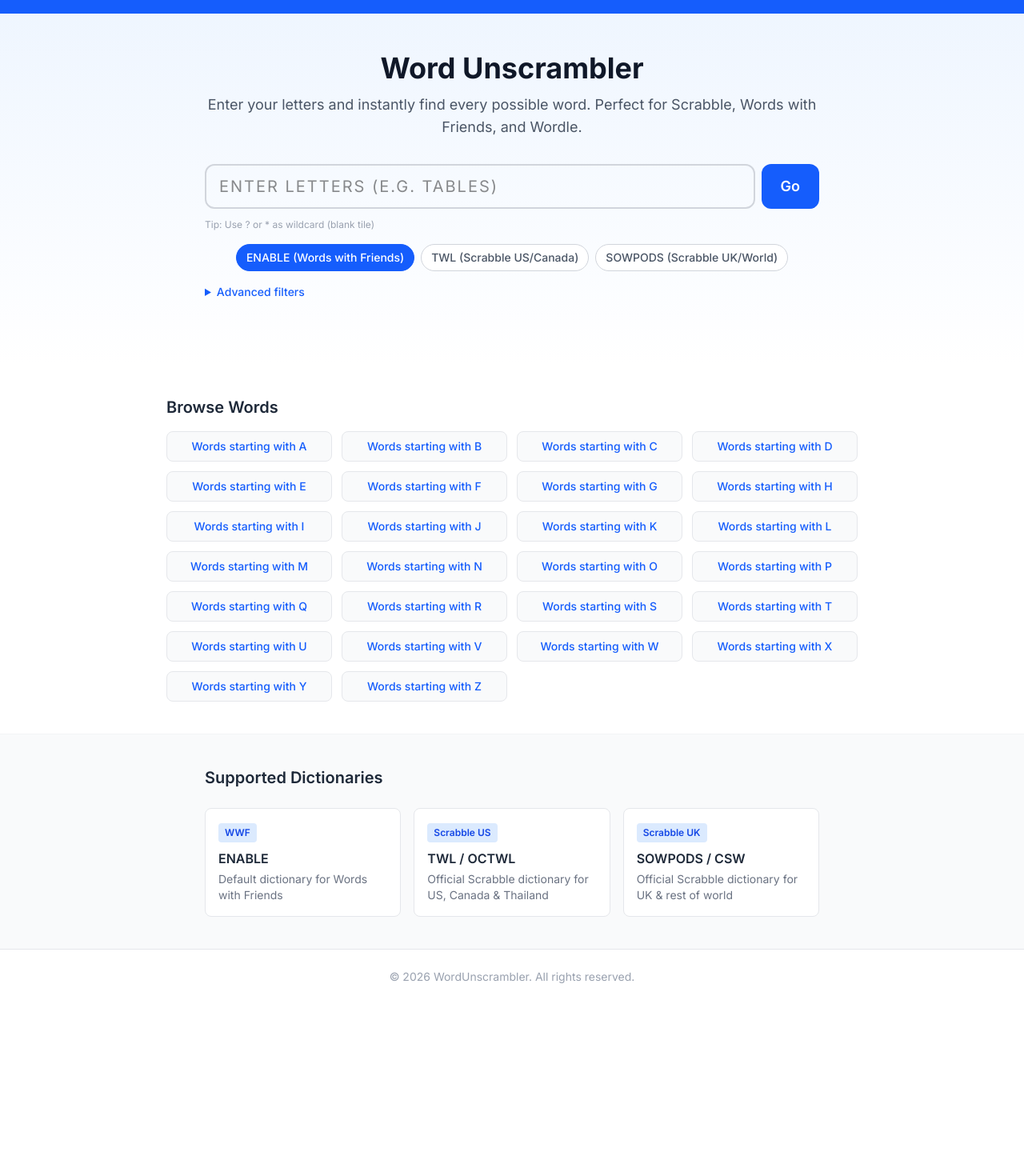
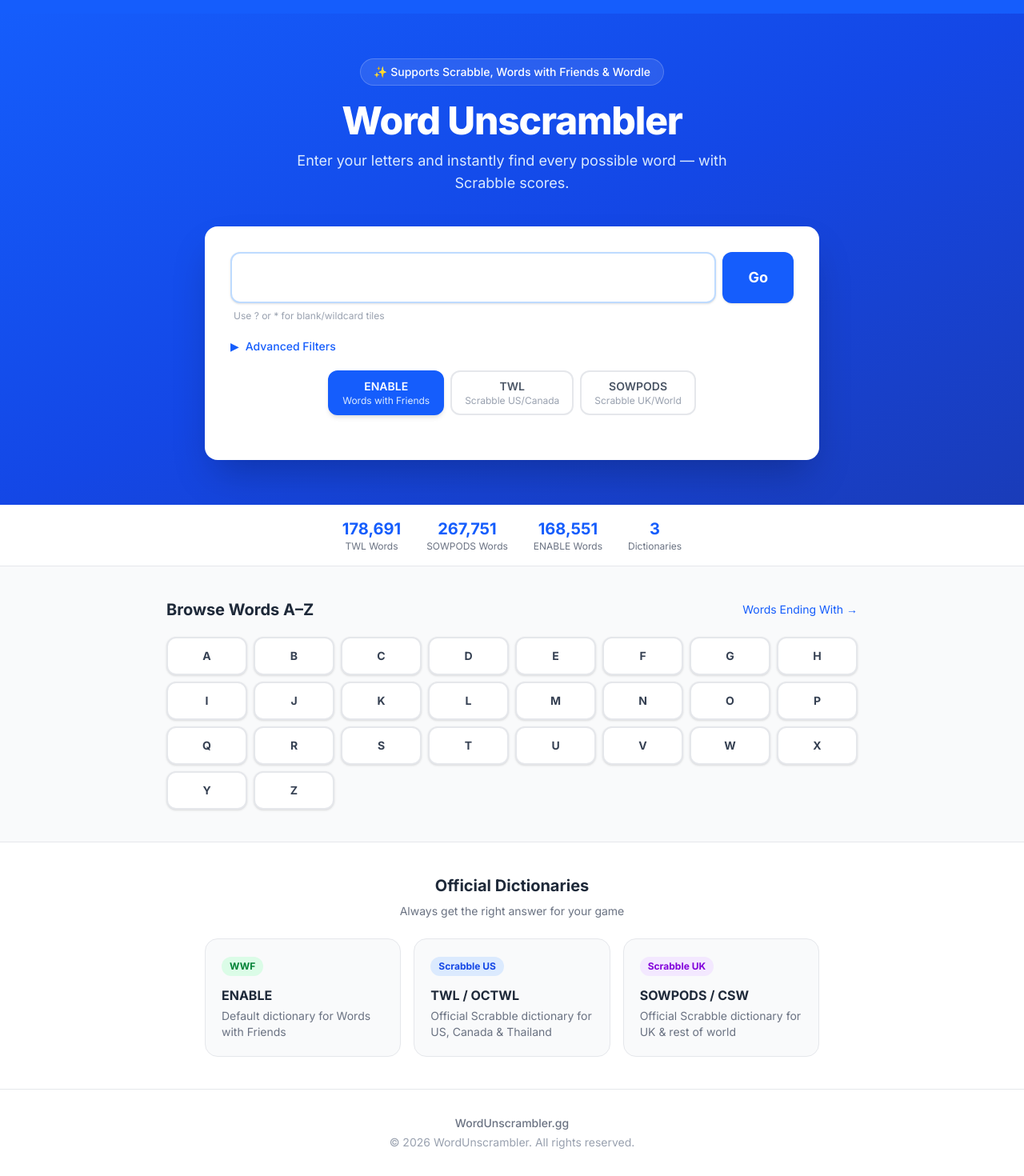
Before and after one commit to magicarcher101/word-unscrambler, a Next.js app: page / in a window 1280 px wide. Shown: the part 47-1517 px from the top of the page at 80% size. Before the commit the page ends 1302 px from the top, so only its background shows below. Built offline with nearby package versions, Linux system fonts and the light colour scheme.

Commit message:
Polish homepage design and move advanced filters above dictionary

```diff
--- a/app/page.js
+++ b/app/page.js
@@ -8,46 +8,94 @@
 
 export default function HomePage() {
   return (
-    <main className="min-h-screen bg-white">
-      <section className="bg-gradient-to-b from-blue-50 to-white py-12 px-4">
+    <main className="min-h-screen bg-gray-50">
+
+      {/* Hero section */}
+      <section className="bg-gradient-to-br from-blue-600 via-blue-700 to-blue-800 text-white py-14 px-4">
         <div className="max-w-3xl mx-auto text-center">
-          <h1 className="text-4xl font-bold text-gray-900 mb-3">Word Unscrambler</h1>
-          <p className="text-lg text-gray-600 mb-8">Enter your letters and instantly find every possible word. Perfect for Scrabble, Words with Friends, and Wordle.</p>
-          <UnscrambleForm />
+          <div className="inline-block bg-white/10 backdrop-blur rounded-full px-4 py-1.5 text-sm font-medium mb-5 border border-white/20">
+            ✨ Supports Scrabble, Words with Friends & Wordle
+          </div>
+          <h1 className="text-4xl md:text-5xl font-extrabold mb-3 tracking-tight">
+            Word Unscrambler
+          </h1>
+          <p className="text-blue-100 text-lg mb-10 max-w-xl mx-auto">
+            Enter your letters and instantly find every possible word — with Scrabble scores.
+          </p>
+
+          {/* Tool card */}
+          <div className="bg-white rounded-2xl shadow-2xl p-6 md:p-8 text-left">
+            <UnscrambleForm />
+          </div>
         </div>
       </section>
 
+      {/* Stats bar */}
+      <section className="bg-white border-b border-gray-200 py-4 px-4">
+        <div className="max-w-3xl mx-auto flex flex-wrap justify-center gap-8 text-center">
+          {[
+            { number: '178,691', label: 'TWL Words' },
+            { number: '267,751', label: 'SOWPODS Words' },
+            { number: '168,551', label: 'ENABLE Words' },
+            { number: '3', label: 'Dictionaries' },
+          ].map(stat => (
+            <div key={stat.label}>
+              <div className="text-xl font-bold text-blue-600">{stat.number}</div>
+              <div className="text-xs text-gray-500">{stat.label}</div>
+            </div>
+          ))}
+        </div>
+      </section>
+
+      {/* Browse Words */}
       <section className="max-w-4xl mx-auto px-4 py-10">
-        <h2 className="text-xl font-semibold text-gray-800 mb-4">Browse Words</h2>
-        <div className="grid grid-cols-2 md:grid-cols-4 gap-3">
+        <div className="flex items-center justify-between mb-5">
+          <h2 className="text-xl font-bold text-gray-800">Browse Words A–Z</h2>
+          <Link href="/words-ending-with/a" className="text-sm text-blue-600 hover:underline">
+            Words Ending With →
+          </Link>
+        </div>
+        <div className="grid grid-cols-3 sm:grid-cols-4 md:grid-cols-6 lg:grid-cols-8 gap-2">
           {['a','b','c','d','e','f','g','h','i','j','k','l','m','n','o','p','q','r','s','t','u','v','w','x','y','z'].map(letter => (
-            <Link key={letter} href={`/words-starting-with/${letter}`} className="block bg-gray-50 border border-gray-200 rounded-lg px-4 py-2 text-center text-sm font-medium text-blue-600 hover:bg-blue-50 hover:border-blue-300 transition-colors">
-              Words starting with {letter.toUpperCase()}
+            <Link
+              key={letter}
+              href={`/words-starting-with/${letter}`}
+              className="block bg-white border-2 border-gray-200 rounded-xl py-3 text-center text-sm font-bold text-gray-700 hover:border-blue-400 hover:text-blue-600 hover:bg-blue-50 transition-all shadow-sm hover:shadow-md"
+            >
+              {letter.toUpperCase()}
             </Link>
           ))}
         </div>
       </section>
 
-      <section className="bg-gray-50 border-t border-gray-100 py-10 px-4">
+      {/* Dictionary info */}
+      <section className="bg-white border-t border-gray-200 py-10 px-4">
         <div className="max-w-3xl mx-auto">
-          <h2 className="text-xl font-semibold text-gray-800 mb-4">Supported Dictionaries</h2>
-          <div className="grid md:grid-cols-3 gap-4 mt-6">
+          <h2 className="text-xl font-bold text-gray-800 mb-2 text-center">Official Dictionaries</h2>
+          <p className="text-gray-500 text-sm text-center mb-6">Always get the right answer for your game</p>
+          <div className="grid md:grid-cols-3 gap-4">
             {[
-              { name: 'ENABLE', desc: 'Default dictionary for Words with Friends', badge: 'WWF' },
-              { name: 'TWL / OCTWL', desc: 'Official Scrabble dictionary for US, Canada & Thailand', badge: 'Scrabble US' },
-              { name: 'SOWPODS / CSW', desc: 'Official Scrabble dictionary for UK & rest of world', badge: 'Scrabble UK' },
+              { name: 'ENABLE', desc: 'Default dictionary for Words with Friends', badge: 'WWF', color: 'green' },
+              { name: 'TWL / OCTWL', desc: 'Official Scrabble dictionary for US, Canada & Thailand', badge: 'Scrabble US', color: 'blue' },
+              { name: 'SOWPODS / CSW', desc: 'Official Scrabble dictionary for UK & rest of world', badge: 'Scrabble UK', color: 'purple' },
             ].map(dict => (
-              <div key={dict.name} className="bg-white border border-gray-200 rounded-lg p-4">
-                <span className="inline-block bg-blue-100 text-blue-700 text-xs font-semibold px-2 py-1 rounded mb-2">{dict.badge}</span>
-                <h3 className="font-semibold text-gray-800">{dict.name}</h3>
-                <p className="text-sm text-gray-500 mt-1">{dict.desc}</p>
+              <div key={dict.name} className="bg-gray-50 border border-gray-200 rounded-2xl p-5 hover:border-blue-300 hover:shadow-md transition-all">
+                <span className={`inline-block text-xs font-bold px-2.5 py-1 rounded-full mb-3 ${
+                  dict.color === 'green' ? 'bg-green-100 text-green-700' :
+                  dict.color === 'purple' ? 'bg-purple-100 text-purple-700' :
+                  'bg-blue-100 text-blue-700'
+                }`}>{dict.badge}</span>
+                <h3 className="font-bold text-gray-800 mb-1">{dict.name}</h3>
+                <p className="text-sm text-gray-500">{dict.desc}</p>
               </div>
             ))}
           </div>
         </div>
       </section>
 
-      <footer className="border-t border-gray-200 py-6 px-4 text-center text-sm text-gray-400">
+      {/* Footer */}
+      <footer className="border-t border-gray-200 py-8 px-4 text-center text-sm text-gray-400 bg-white">
+        <p className="font-medium text-gray-500 mb-1">WordUnscrambler.gg</p>
         <p>© {new Date().getFullYear()} WordUnscrambler. All rights reserved.</p>
       </footer>
     </main>
--- a/components/UnscrambleForm.js
+++ b/components/UnscrambleForm.js
@@ -3,15 +3,15 @@
 import { useState, useCallback } from 'react';
 
 const DICTIONARIES = [
-  { id: 'enable', label: 'ENABLE (Words with Friends)' },
-  { id: 'twl', label: 'TWL (Scrabble US/Canada)' },
-  { id: 'sowpods', label: 'SOWPODS (Scrabble UK/World)' },
+  { id: 'enable', label: 'ENABLE', sub: 'Words with Friends' },
+  { id: 'twl', label: 'TWL', sub: 'Scrabble US/Canada' },
+  { id: 'sowpods', label: 'SOWPODS', sub: 'Scrabble UK/World' },
 ];
 
 const SCRABBLE_SCORES = {
-  a:1, b:3, c:3, d:2, e:1, f:4, g:2, h:4, i:1, j:8,
-  k:5, l:1, m:3, n:1, o:1, p:3, q:10, r:1, s:1, t:1,
-  u:1, v:4, w:4, x:8, y:4, z:10
+  a:1,b:3,c:3,d:2,e:1,f:4,g:2,h:4,i:1,j:8,
+  k:5,l:1,m:3,n:1,o:1,p:3,q:10,r:1,s:1,t:1,
+  u:1,v:4,w:4,x:8,y:4,z:10
 };
 
 function getWordScore(word) {
@@ -19,12 +19,12 @@
 }
 
 function ScoreBadge({ score }) {
-  const color = score >= 15 ? 'bg-red-100 text-red-700' :
-                score >= 10 ? 'bg-orange-100 text-orange-700' :
-                score >= 6  ? 'bg-yellow-100 text-yellow-700' :
-                              'bg-gray-100 text-gray-500';
+  const color = score >= 15 ? 'bg-red-100 text-red-700 border-red-200' :
+                score >= 10 ? 'bg-orange-100 text-orange-700 border-orange-200' :
+                score >= 6  ? 'bg-yellow-100 text-yellow-700 border-yellow-200' :
+                              'bg-gray-100 text-gray-500 border-gray-200';
   return (
-    <span className={`text-xs font-bold px-1.5 py-0.5 rounded ${color}`}>
+    <span className={`text-xs font-bold px-1.5 py-0.5 rounded border ${color}`}>
       {score}
     </span>
   );
@@ -38,6 +38,7 @@
   const [mustInclude, setMustInclude] = useState('');
   const [minLength, setMinLength] = useState(2);
   const [sortBy, setSortBy] = useState('length');
+  const [showFilters, setShowFilters] = useState(false);
   const [results, setResults] = useState(null);
   const [loading, setLoading] = useState(false);
   const [error, setError] = useState('');
@@ -77,96 +78,137 @@
 
   return (
     <div className="w-full">
-      <div className="flex gap-2 mb-3">
+
+      {/* Main search input */}
+      <div className="flex gap-2 mb-2">
         <input
           type="text"
           value={letters}
           onChange={e => setLetters(e.target.value.toUpperCase())}
           onKeyDown={handleKeyDown}
-          placeholder="Enter letters (e.g. TABLES)"
+          placeholder="Enter letters e.g. TABLES"
           maxLength={15}
-          className="flex-1 text-xl font-mono tracking-widest border-2 border-gray-300 rounded-xl px-4 py-3 focus:outline-none focus:border-blue-500 uppercase"
+          className="flex-1 text-xl font-mono tracking-widest border-2 border-blue-200 rounded-xl px-5 py-4 focus:outline-none focus:border-blue-500 focus:shadow-lg uppercase bg-white shadow-sm transition-all"
           autoComplete="off"
           spellCheck="false"
         />
         <button
           onClick={handleUnscramble}
           disabled={loading}
-          className="bg-blue-600 hover:bg-blue-700 disabled:bg-blue-300 text-white font-semibold px-6 py-3 rounded-xl transition-colors text-lg"
+          className="bg-blue-600 hover:bg-blue-700 active:bg-blue-800 disabled:bg-blue-300 text-white font-bold px-8 py-4 rounded-xl transition-all text-lg shadow-sm hover:shadow-md"
         >
           {loading ? '...' : 'Go'}
         </button>
       </div>
+      <p className="text-xs text-gray-400 mb-5 text-left pl-1">Use ? or * for blank/wildcard tiles</p>
 
-      <p className="text-xs text-gray-400 mb-4 text-left">Tip: Use ? or * as wildcard (blank tile)</p>
+      {/* Advanced filters — ABOVE dictionary */}
+      <div className="mb-5">
+        <button
+          onClick={() => setShowFilters(!showFilters)}
+          className="flex items-center gap-2 text-sm text-blue-600 hover:text-blue-700 font-medium transition-colors"
+        >
+          <span className={`transition-transform duration-200 ${showFilters ? 'rotate-90' : ''}`}>▶</span>
+          Advanced Filters
+          {(startsWith || endsWith || mustInclude || minLength > 2) && (
+            <span className="bg-blue-600 text-white text-xs px-1.5 py-0.5 rounded-full">Active</span>
+          )}
+        </button>
 
-      <div className="flex flex-wrap gap-2 mb-4 justify-center">
+        {showFilters && (
+          <div className="grid grid-cols-2 md:grid-cols-4 gap-3 mt-3 p-4 bg-blue-50 rounded-xl border border-blue-100">
+            <div>
+              <label className="block text-xs font-medium text-gray-600 mb-1">Starts with</label>
+              <input type="text" value={startsWith} onChange={e => setStartsWith(e.target.value.toLowerCase())} onKeyDown={handleKeyDown} placeholder="e.g. re" maxLength={6}
+                className="w-full border border-gray-300 rounded-lg px-3 py-2 text-sm focus:outline-none focus:border-blue-400 bg-white" />
+            </div>
+            <div>
+              <label className="block text-xs font-medium text-gray-600 mb-1">Ends with</label>
+              <input type="text" value={endsWith} onChange={e => setEndsWith(e.target.value.toLowerCase())} onKeyDown={handleKeyDown} placeholder="e.g. ing" maxLength={6}
+                className="w-full border border-gray-300 rounded-lg px-3 py-2 text-sm focus:outline-none focus:border-blue-400 bg-white" />
+            </div>
+            <div>
+              <label className="block text-xs font-medium text-gray-600 mb-1">Must include</label>
+              <input type="text" value={mustInclude} onChange={e => setMustInclude(e.target.value.toLowerCase())} onKeyDown={handleKeyDown} placeholder="e.g. at" maxLength={6}
+                className="w-full border border-gray-300 rounded-lg px-3 py-2 text-sm focus:outline-none focus:border-blue-400 bg-white" />
+            </div>
+            <div>
+              <label className="block text-xs font-medium text-gray-600 mb-1">Min length</label>
+              <select value={minLength} onChange={e => setMinLength(Number(e.target.value))}
+                className="w-full border border-gray-300 rounded-lg px-3 py-2 text-sm focus:outline-none focus:border-blue-400 bg-white">
+                {[2,3,4,5,6,7].map(n => <option key={n} value={n}>{n}+ letters</option>)}
+              </select>
+            </div>
+          </div>
+        )}
+      </div>
+
+      {/* Dictionary selector — BELOW advanced filters */}
+      <div className="flex flex-wrap gap-2 mb-6 justify-center">
         {DICTIONARIES.map(dict => (
           <button
             key={dict.id}
             onClick={() => setDictionary(dict.id)}
-            className={`px-3 py-1.5 rounded-full text-sm font-medium border transition-colors ${dictionary === dict.id ? 'bg-blue-600 text-white border-blue-600' : 'bg-white text-gray-600 border-gray-300 hover:border-blue-400'}`}
+            className={`px-4 py-2 rounded-xl text-sm font-semibold border-2 transition-all ${
+              dictionary === dict.id
+                ? 'bg-blue-600 text-white border-blue-600 shadow-md'
+                : 'bg-white text-gray-600 border-gray-200 hover:border-blue-400 hover:text-blue-600'
+            }`}
           >
-            {dict.label}
+            <span className="block">{dict.label}</span>
+            <span className={`block text-xs font-normal ${dictionary === dict.id ? 'text-blue-100' : 'text-gray-400'}`}>{dict.sub}</span>
           </button>
         ))}
       </div>
 
-      <details className="mb-6 text-left">
-        <summary className="text-sm text-blue-600 cursor-pointer hover:text-blue-700 font-medium mb-2">Advanced filters</summary>
-        <div className="grid grid-cols-2 md:grid-cols-4 gap-3 mt-3 p-4 bg-gray-50 rounded-xl border border-gray-200">
-          <div>
-            <label className="block text-xs text-gray-500 mb-1">Starts with</label>
-            <input type="text" value={startsWith} onChange={e => setStartsWith(e.target.value.toLowerCase())} onKeyDown={handleKeyDown} placeholder="e.g. re" maxLength={6} className="w-full border border-gray-300 rounded-lg px-3 py-2 text-sm focus:outline-none focus:border-blue-400" />
-          </div>
-          <div>
-            <label className="block text-xs text-gray-500 mb-1">Ends with</label>
-            <input type="text" value={endsWith} onChange={e => setEndsWith(e.target.value.toLowerCase())} onKeyDown={handleKeyDown} placeholder="e.g. ing" maxLength={6} className="w-full border border-gray-300 rounded-lg px-3 py-2 text-sm focus:outline-none focus:border-blue-400" />
-          </div>
-          <div>
-            <label className="block text-xs text-gray-500 mb-1">Must include</label>
-            <input type="text" value={mustInclude} onChange={e => setMustInclude(e.target.value.toLowerCase())} onKeyDown={handleKeyDown} placeholder="e.g. at" maxLength={6} className="w-full border border-gray-300 rounded-lg px-3 py-2 text-sm focus:outline-none focus:border-blue-400" />
-          </div>
-          <div>
-            <label className="block text-xs text-gray-500 mb-1">Min length</label>
-            <select value={minLength} onChange={e => setMinLength(Number(e.target.value))} className="w-full border border-gray-300 rounded-lg px-3 py-2 text-sm focus:outline-none focus:border-blue-400">
-              {[2,3,4,5,6,7].map(n => <option key={n} value={n}>{n}+ letters</option>)}
-            </select>
-          </div>
+      {error && (
+        <div className="bg-red-50 border border-red-200 text-red-700 rounded-xl px-4 py-3 mb-4 text-sm">
+          {error}
         </div>
-      </details>
+      )}
 
-      {error && <div className="bg-red-50 border border-red-200 text-red-700 rounded-lg px-4 py-3 mb-4 text-sm">{error}</div>}
-
+      {/* Results */}
       {results && (
         <div className="text-left mt-2">
-          <div className="flex items-center justify-between mb-4">
-            <p className="text-sm text-gray-500">
-              Found <strong>{results.total.toLocaleString()}</strong> words from <strong>{letters.toUpperCase()}</strong>
+          <div className="flex items-center justify-between mb-5 pb-3 border-b border-gray-100">
+            <p className="text-sm text-gray-600">
+              <strong className="text-blue-600 text-lg">{results.total.toLocaleString()}</strong>
+              <span className="ml-1">words found from</span>
+              <strong className="ml-1 font-mono">{letters.toUpperCase()}</strong>
             </p>
             <div className="flex gap-2">
-              <button onClick={() => setSortBy('length')} className={`px-3 py-1 rounded-full text-xs font-medium border transition-colors ${sortBy === 'length' ? 'bg-blue-600 text-white border-blue-600' : 'bg-white text-gray-600 border-gray-300 hover:border-blue-400'}`}>
+              <button onClick={() => setSortBy('length')}
+                className={`px-3 py-1.5 rounded-lg text-xs font-semibold border-2 transition-all ${sortBy === 'length' ? 'bg-blue-600 text-white border-blue-600' : 'bg-white text-gray-600 border-gray-200 hover:border-blue-400'}`}>
                 By Length
               </button>
-              <button onClick={() => setSortBy('score')} className={`px-3 py-1 rounded-full text-xs font-medium border transition-colors ${sortBy === 'score' ? 'bg-blue-600 text-white border-blue-600' : 'bg-white text-gray-600 border-gray-300 hover:border-blue-400'}`}>
+              <button onClick={() => setSortBy('score')}
+                className={`px-3 py-1.5 rounded-lg text-xs font-semibold border-2 transition-all ${sortBy === 'score' ? 'bg-blue-600 text-white border-blue-600' : 'bg-white text-gray-600 border-gray-200 hover:border-blue-400'}`}>
                 By Score
               </button>
             </div>
           </div>
 
           {results.total === 0 ? (
-            <div className="text-center py-8 text-gray-400">No words found. Try removing some filters.</div>
+            <div className="text-center py-12 text-gray-400">
+              <div className="text-4xl mb-3">🔍</div>
+              <p>No words found. Try removing some filters.</p>
+            </div>
           ) : (
             Object.entries(getSortedGroups(results.grouped))
               .sort(([a], [b]) => sortBy === 'length' ? Number(b) - Number(a) : 0)
               .map(([groupKey, words]) => (
-                <div key={groupKey} className="mb-6">
-                  <h3 className="text-xs font-semibold text-gray-400 uppercase tracking-wider mb-2">
-                    {sortBy === 'length' ? `${groupKey} letters (${words.length})` : `Top scoring words (${words.length})`}
-                  </h3>
+                <div key={groupKey} className="mb-7">
+                  <div className="flex items-center gap-2 mb-3">
+                    <span className="text-xs font-bold text-white bg-blue-500 px-2 py-0.5 rounded-full">
+                      {sortBy === 'length' ? `${groupKey} letters` : 'Top scores'}
+                    </span>
+                    <span className="text-xs text-gray-400">{words.length} words</span>
+                    <div className="flex-1 h-px bg-gray-100"></div>
+                  </div>
                   <div className="flex flex-wrap gap-2">
                     {words.map(word => (
-                      <span key={word} className="inline-flex items-center gap-1.5 bg-white border border-gray-200 hover:border-blue-400 hover:bg-blue-50 rounded-lg px-3 py-1.5 text-sm font-medium text-gray-800 cursor-pointer transition-colors">
+                      <span key={word}
+                        className="inline-flex items-center gap-1.5 bg-white border border-gray-200 hover:border-blue-400 hover:bg-blue-50 hover:shadow-sm rounded-lg px-3 py-2 text-sm font-medium text-gray-800 cursor-pointer transition-all">
                         {word}
                         <ScoreBadge score={getWordScore(word)} />
                       </span>
```
